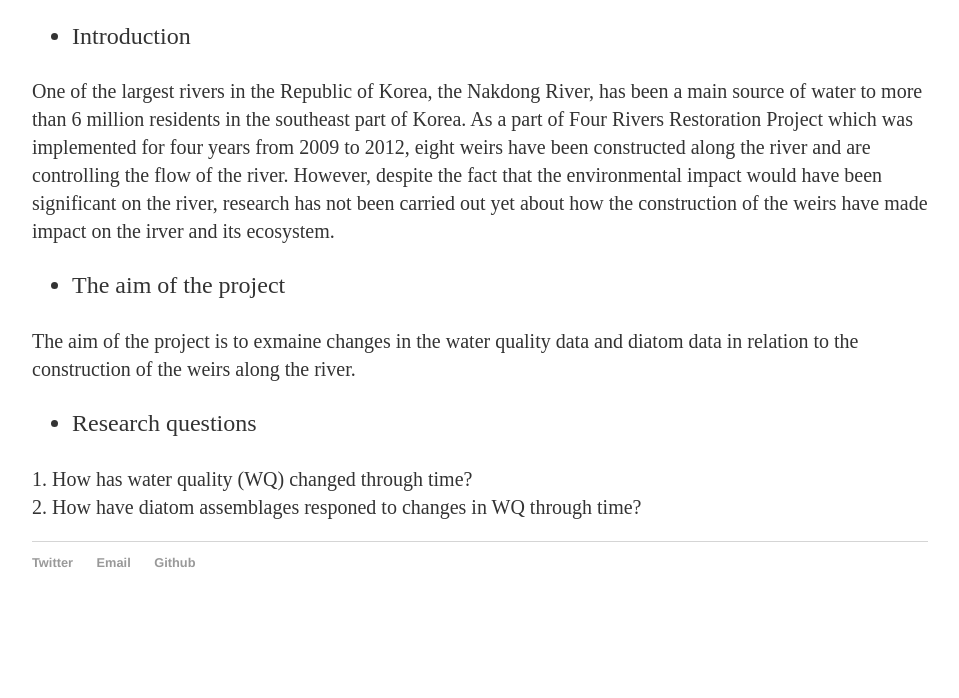
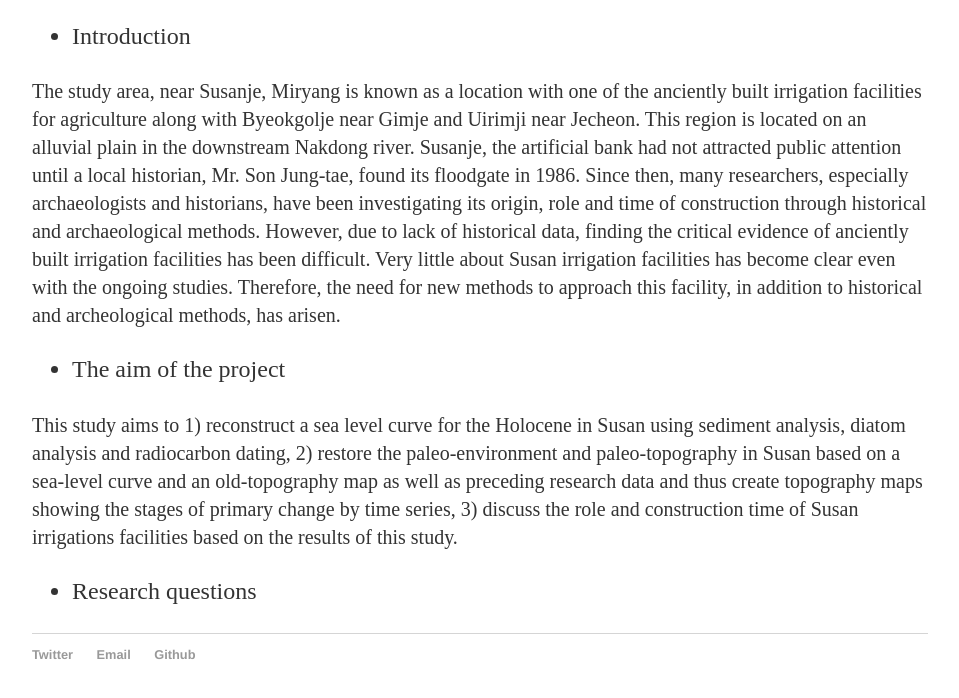
Before and after one commit to muyeoljung/muyeoljung.github.io, a Jekyll site: the page built from research/index.html, in a window 1280 px wide and 900 px high, scrolled down 2445 px, cut to the strip 180-878 px from the top of the window. Shown: the whole strip, without its empty margins (160-1119 px from the left). Built offline with Jekyll 4.4.1, drawn with Linux system fonts in a browser that asks for light colours; before the commit the page ends 3257 px from its top, so only the background shows below that; some of the changed text lies outside the part shown.

Commit message:
Update index.html

```diff
--- a/research/index.html
+++ b/research/index.html
@@ -27,9 +27,9 @@ img {
 		<img src="https://newsimg.hankookilbo.com/2018/07/04/201807041850067559_5.jpg", width=500, class="center">
 
 		<ul><li> Introduction</li></ul>
-		<p style="font-size:20px"> One of the largest rivers in the Republic of Korea, the Nakdong River, has been a main source of water to more than 6 million residents in the southeast part of Korea. As a part of Four Rivers Restoration Project which was implemented for four years from 2009 to 2012, eight weirs have been constructed along the river and are controlling the flow of the river. However, despite the fact that the environmental impact would have been significant on the river, research has not been carried out yet about how the construction of the weirs have made impact on the irver and its ecosystem.
+		<p style="font-size:20px"> The Nakdong River, one of the largest rivers in the Republic of Korea, has been a main source of water to more than 6 million residents in the southeast part of Korea. As a part of Four Major Rivers Restoration Project which was implemented from 2009 to 2012, eight barrages have been constructed along the river and are regulating the river flow. However, despite the fact that the environmental impact would have been significant on the river, little research has been carried out about how the construction of the barrages has made impacts on the river and its ecosystems.
 		<ul><li>The aim of the project</li></ul>
-		<p style="font-size:20px"> The aim of the project is to exmaine changes in the water quality data and diatom data in relation to the construction of the weirs along the river. </p>
+		<p style="font-size:20px"> The aim of the project is to exmaine changes in the water quality and diatom assemblages in relation to the construction of the barrages along the Nakdong river. </p>
 		<ul><li>Research questions</li></ul>
 		<p style="font-size:20px">
 		1. How has water quality (WQ) changed through time?<br>
@@ -48,12 +48,9 @@ img {
 		<div class="mapouter"><div class="gmap_canvas"><iframe width="800" height="500" id="gmap_canvas" src="https://maps.google.com/maps?q=%EC%88%98%EC%82%B0%EC%A0%9C&t=k&z=13&ie=UTF8&iwloc=&output=embed" frameborder="0" scrolling="no" marginheight="0" marginwidth="0"></iframe><a href="https://www.whatismyip-address.com"></a><br><style>.mapouter{position:relative;text-align:right;height:500px;width:800px;}</style><a href="https://www.embedgooglemap.net"></a><style>.gmap_canvas {overflow:hidden;background:none!important;height:500px;width:800px;}</style></div></div>
 
 		<ul><li> Introduction</li></ul>
-		<p style="font-size:20px"> One of the largest rivers in the Republic of Korea, the Nakdong River, has been a main source of water to more than 6 million residents in the southeast part of Korea. As a part of Four Rivers Restoration Project which was implemented for four years from 2009 to 2012, eight weirs have been constructed along the river and are controlling the flow of the river. However, despite the fact that the environmental impact would have been significant on the river, research has not been carried out yet about how the construction of the weirs have made impact on the irver and its ecosystem.
+		<p style="font-size:20px"> The study area, near Susanje, Miryang is known as a location with one of the anciently built irrigation facilities for agriculture along with Byeokgolje near Gimje and Uirimji near Jecheon. This region is located on an alluvial plain in the downstream Nakdong river. Susanje, the artificial bank had not attracted public attention until a local historian, Mr. Son Jung-tae, found its floodgate in 1986. Since then, many researchers, especially archaeologists and historians, have been investigating its origin, role and time of construction through historical and archaeological methods. However, due to lack of historical data, finding the critical evidence of anciently built irrigation facilities has been difficult. Very little about Susan irrigation facilities has become clear even with the ongoing studies. Therefore, the need for new methods to approach this facility, in addition to historical and archeological methods, has arisen. </p>
 		<ul><li>The aim of the project</li></ul>
-		<p style="font-size:20px"> The aim of the project is to exmaine changes in the water quality data and diatom data in relation to the construction of the weirs along the river. </p>
+		<p style="font-size:20px"> This study aims to 1) reconstruct a sea level curve for the Holocene in Susan using sediment analysis, diatom analysis and radiocarbon dating, 2) restore the paleo-environment and paleo-topography in Susan based on a sea-level curve and an old-topography map as well as preceding research data and thus create topography maps showing the stages of primary change by time series, 3) discuss the role and construction time of Susan irrigations facilities based on the results of this study.</p>
 		<ul><li>Research questions</li></ul>
-		<p style="font-size:20px">
-		1. How has water quality (WQ) changed through time?<br>
-		2. How have diatom assemblages responed to changes in WQ through time?<br>
-		</p>
+		<p style="font-size:20px"></p>
 	</div>
```
